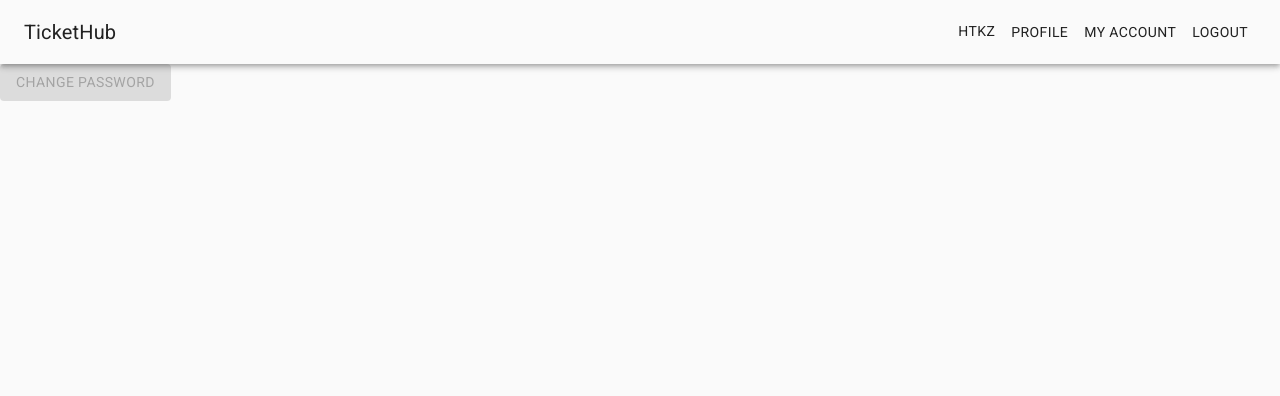
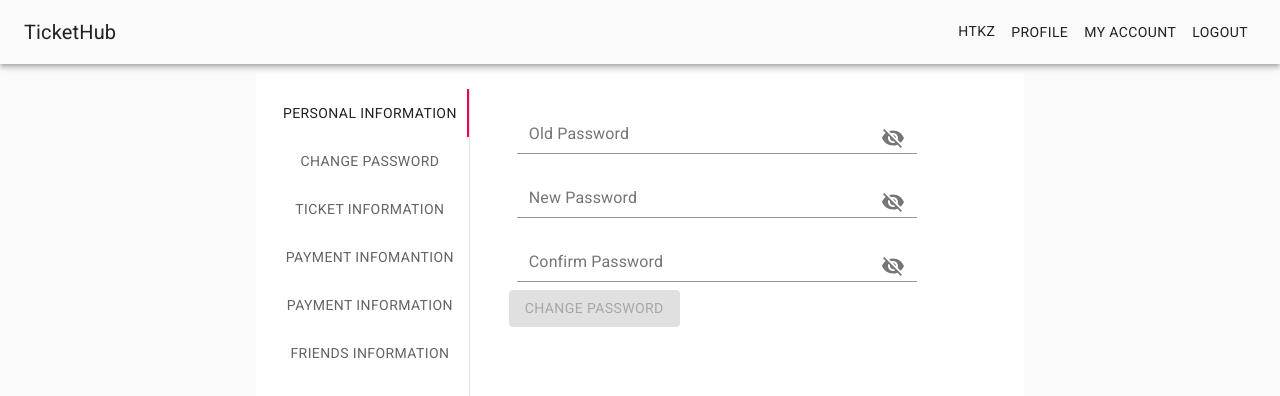
Before and after one commit to htkz/TicketHub, a React (Create React App) app: page /user in a window 1280 px wide. Shown: the top 396 px of the page. Built offline with nearby package versions, Linux system fonts and the light colour scheme.

Commit message:
Update Change Password Function

```diff
--- a/package.json
+++ b/package.json
@@ -9,6 +9,7 @@
     "@testing-library/react": "^9.3.2",
     "@testing-library/user-event": "^7.1.2",
     "axios": "^0.19.2",
+    "clsx": "^1.1.1",
     "fontsource-roboto": "^2.1.4",
     "prop-types": "^15.7.2",
     "react": "^16.13.1",
--- a/src/App.js
+++ b/src/App.js
@@ -17,7 +17,7 @@ function App() {
                 <Route path='/signup' exact component={Signup} />
                 <Route path='/main' exact component={Main} />
                 <Route path='/visitor' exact component={Visitor} />
-                <Route path="/user" exact component={UserInfo} />
+                <Route path='/user' exact component={UserInfo} />
                 <Route path='/' exact render={() => <p>Welcome!</p>} />
                 <Route path='/' render={() => <p>Error: Page not found!</p>} />
             </Switch>
--- a/src/containers/UserInfo/ChangePassword/ChangePassword.js
+++ b/src/containers/UserInfo/ChangePassword/ChangePassword.js
@@ -1,27 +1,170 @@
 import React from 'react';
+import clsx from 'clsx';
 
-import { Button, makeStyles } from '@material-ui/core';
+import {
+    Button,
+    Input,
+    makeStyles,
+    IconButton,
+    FilledInput,
+    OutlinedInput,
+    InputLabel,
+    InputAdornment,
+    FormHelperText,
+    FormControl,
+    TextField,
+} from '@material-ui/core';
+import Visibility from '@material-ui/icons/Visibility';
+import VisibilityOff from '@material-ui/icons/VisibilityOff';
 
 const useStyles = makeStyles((theme) => ({
     root: {
-        flexGrow: 1,
+        display: 'block',
+        flewWrap: 'wrap',
+        width: 'max',
     },
-    userName: {
-        marginRight: theme.spacing(1),
+    margin: {
+        margin: theme.spacing(1),
     },
-    title: {
-        flexGrow: 1,
+    withoutLabel: {
+        marginTop: theme.spacing(3),
     },
-    link: {
-        margin: theme.spacing(1, 1.5),
+    passwordInput: {
+        width: '400px',
     },
 }));
 
 const ChangePassword = (props) => {
     const classes = useStyles();
+
+    const [values, setValues] = React.useState({
+        oldPassword: '',
+        newPassword: '',
+        reNewPassword: '',
+    });
+
+    const handleChange = (prop) => (event) => {
+        setValues({ ...values, [prop]: event.target.value });
+    };
+
+    const handleClickShowPassword = () => {
+        setValues({ ...values, showPassword: !values.showPassword });
+    };
+
+    const handleMouseDownPassword = (event) => {
+        event.preventDefault();
+    };
+
     return (
         <div className={classes.root}>
-            <Button variant="contained" color="primary" disabled>
+            <div>
+                <div>
+                    <FormControl
+                        className={clsx(
+                            classes.margin,
+                            classes.textField,
+                            classes.passwordInput
+                        )}
+                        variant='filled'
+                    >
+                        <InputLabel htmlFor='standard-adornment-password'>
+                            Old Password
+                        </InputLabel>
+                        <Input
+                            id='standard-adornment-password'
+                            type={values.showPassword ? 'text' : 'password'}
+                            value={values.password}
+                            onChange={handleChange('password')}
+                            endAdornment={
+                                <InputAdornment position='end'>
+                                    <IconButton
+                                        aria-label='toggle password visibility'
+                                        onClick={handleClickShowPassword}
+                                        onMouseDown={handleMouseDownPassword}
+                                    >
+                                        {values.showPassword ? (
+                                            <Visibility />
+                                        ) : (
+                                            <VisibilityOff />
+                                        )}
+                                    </IconButton>
+                                </InputAdornment>
+                            }
+                        />
+                    </FormControl>
+                </div>
+                <div>
+                    <FormControl
+                        className={clsx(
+                            classes.margin,
+                            classes.textField,
+                            classes.passwordInput
+                        )}
+                        variant='filled'
+                    >
+                        <InputLabel htmlFor='filled-adornment-password'>
+                            New Password
+                        </InputLabel>
+                        <Input
+                            id='filled-adornment-password'
+                            type={values.showPassword ? 'text' : 'password'}
+                            value={values.password}
+                            onChange={handleChange('password')}
+                            endAdornment={
+                                <InputAdornment position='end'>
+                                    <IconButton
+                                        aria-label='toggle password visibility'
+                                        onClick={handleClickShowPassword}
+                                        onMouseDown={handleMouseDownPassword}
+                                    >
+                                        {values.showPassword ? (
+                                            <Visibility />
+                                        ) : (
+                                            <VisibilityOff />
+                                        )}
+                                    </IconButton>
+                                </InputAdornment>
+                            }
+                        />
+                    </FormControl>
+                </div>
+                <div>
+                    <FormControl
+                        className={clsx(
+                            classes.margin,
+                            classes.textField,
+                            classes.passwordInput
+                        )}
+                        variant='filled'
+                    >
+                        <InputLabel htmlFor='filled-adornment-password'>
+                            Confirm Password
+                        </InputLabel>
+                        <Input
+                            id='filled-adornment-password'
+                            type={values.showPassword ? 'text' : 'password'}
+                            value={values.password}
+                            onChange={handleChange('password')}
+                            endAdornment={
+                                <InputAdornment position='end'>
+                                    <IconButton
+                                        aria-label='toggle password visibility'
+                                        onClick={handleClickShowPassword}
+                                        onMouseDown={handleMouseDownPassword}
+                                    >
+                                        {values.showPassword ? (
+                                            <Visibility />
+                                        ) : (
+                                            <VisibilityOff />
+                                        )}
+                                    </IconButton>
+                                </InputAdornment>
+                            }
+                        />
+                    </FormControl>
+                </div>
+            </div>
+            <Button variant='contained' color='primary' disabled>
                 Change Password
             </Button>
         </div>
--- a/src/containers/UserInfo/UserInfo.js
+++ b/src/containers/UserInfo/UserInfo.js
@@ -1,4 +1,4 @@
-import React, { Component } from 'react';
+import React from 'react';
 import PropTypes from 'prop-types';
 
 import ChangePassword from './ChangePassword/ChangePassword';
@@ -11,7 +11,7 @@ function TabPanel(props) {
 
     return (
         <div
-            role="tabpanel"
+            role='tabpanel'
             hidden={value !== index}
             id={`vertical-tabpanel-${index}`}
             aria-labelledby={`vertical-tab-${index}`}
@@ -39,19 +39,68 @@ function a11yProps(index) {
     };
 }
 
-class UserInfo extends Component {
-    render() {
+const useStyles = makeStyles((theme) => ({
+    root: {
+        flexGrow: 1,
+        backgroundColor: theme.palette.background.paper,
+        display: 'flex',
+        width: '60%',
+        height: '800px',
+        margin: '10px auto',
+    },
+    tabs: {
+        borderRight: `1px solid ${theme.palette.divider}`,
+        margin: '15px',
+    },
+}));
+
+function UserInfo() {
+    const classes = useStyles();
+    const [value, setValue] = React.useState(0);
+
+    const handleChange = (event, newValue) => {
+        setValue(newValue);
+    };
+
     return (
         <React.Fragment>
             <div>
                 <Header />
             </div>
-                <div>
+            <div className={classes.root}>
+                <Tabs
+                    orientation='vertical'
+                    variant='scrollable'
+                    value={value}
+                    onChange={handleChange}
+                    aria-label='Vertical tabs example'
+                    className={classes.tabs}
+                >
+                    <Tab label='Personal Information' {...a11yProps(0)} />
+                    <Tab label='Change Password' {...a11yProps(1)} />
+                    <Tab label='Ticket Information' {...a11yProps(2)} />
+                    <Tab label='Payment Infomantion' {...a11yProps(3)} />
+                    <Tab label='Payment Information' {...a11yProps(4)} />
+                    <Tab label='Friends Information' {...a11yProps(5)} />
+                </Tabs>
+                <TabPanel value={value} index={0}>
                     <ChangePassword />
+                </TabPanel>
+                <TabPanel value={value} index={1}>
+                    <ChangePassword />
+                </TabPanel>
+                <TabPanel value={value} index={2}>
+                    Item Three
+                </TabPanel>
+                <TabPanel value={value} index={3}>
+                    Item Four
+                </TabPanel>
+                <TabPanel value={value} index={4}>
+                    Item Five
+                </TabPanel>
             </div>
         </React.Fragment>
     );
 }
-}
 
 export default UserInfo;
```
Also changed, not shown: src/containers/Signup/Signup.js (+33 -34 lines). Lines whose indentation alone changed are shown as unchanged.
